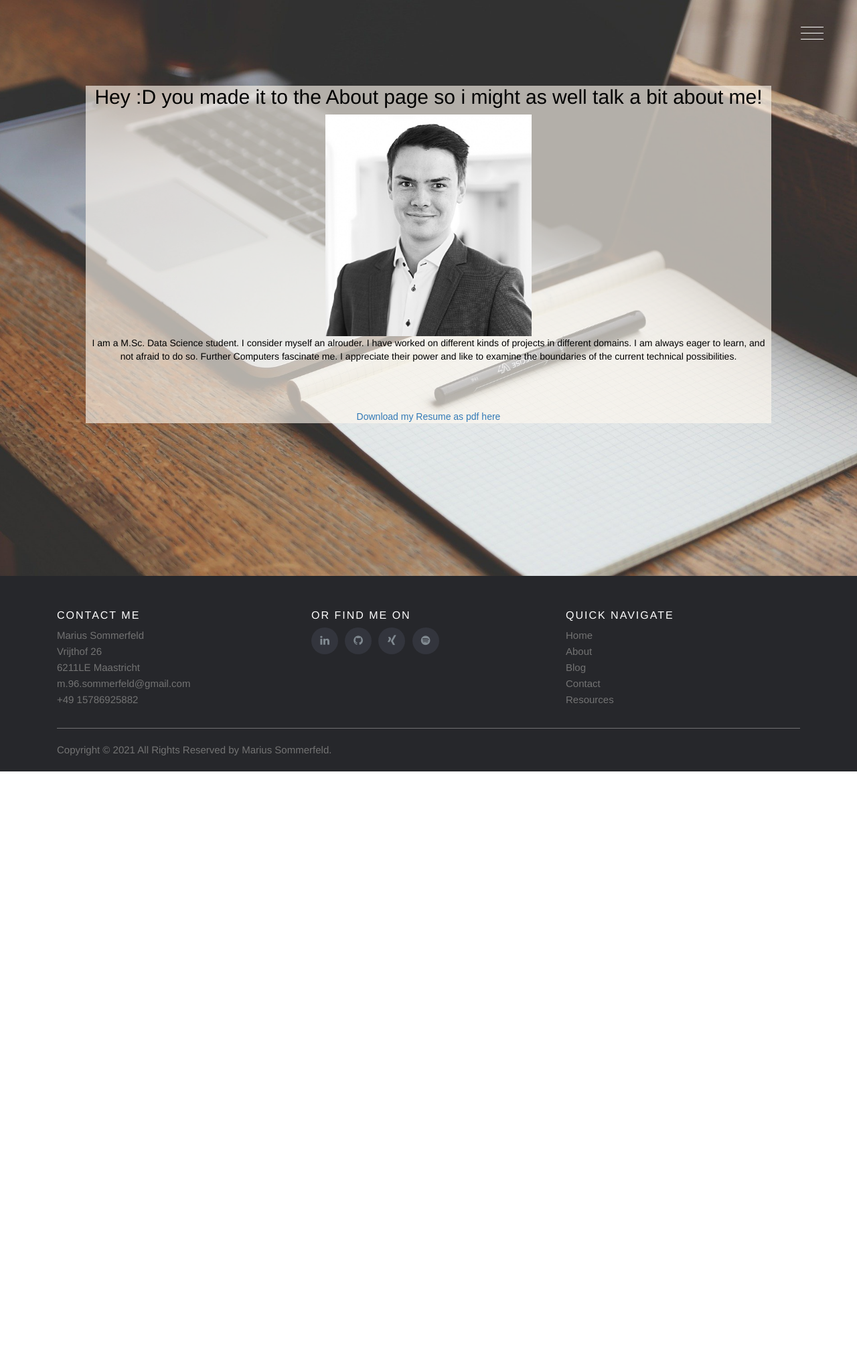
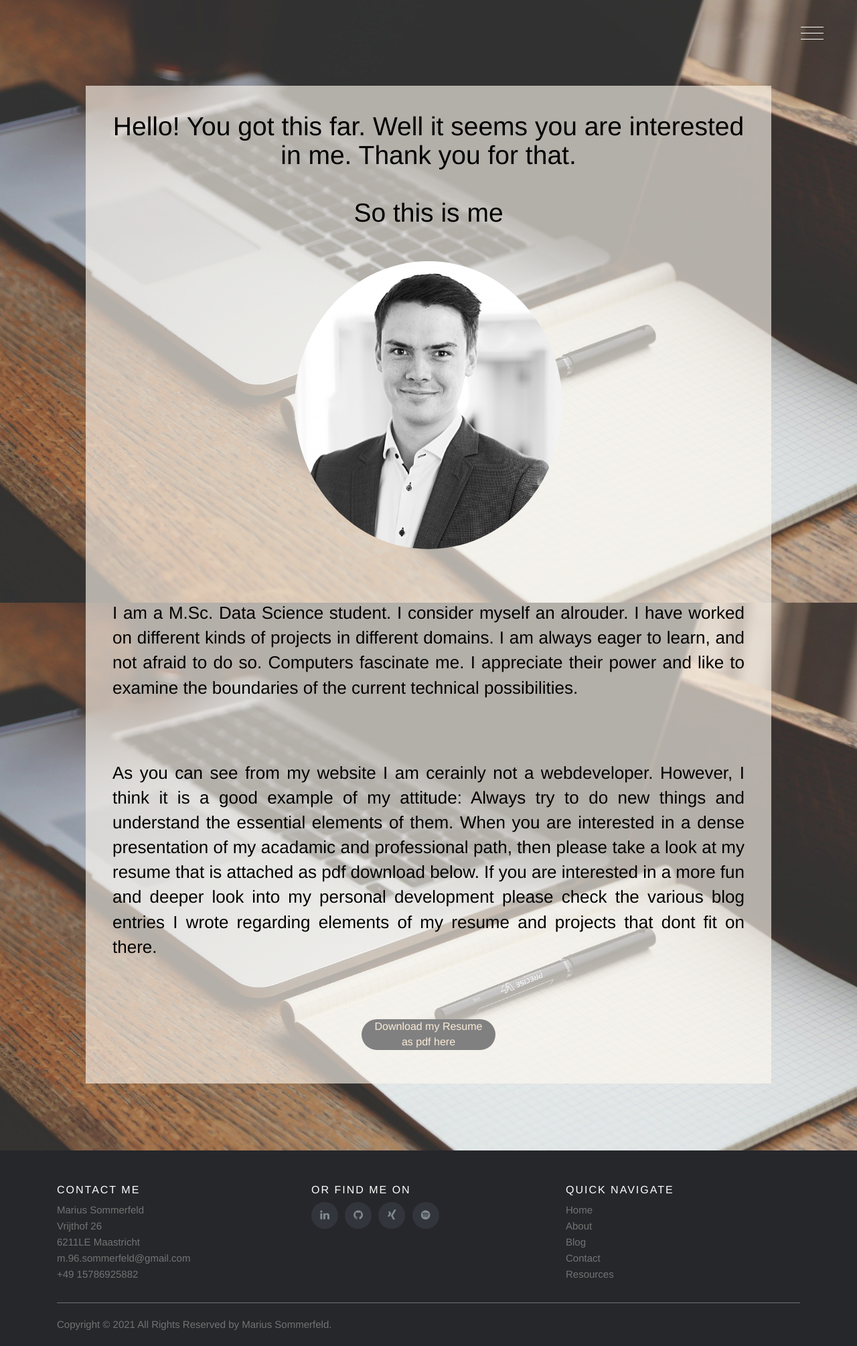
Before and after one commit to Marius-So/Marius-So.github.io, a Jekyll site: the page built from sites/about.html, in a window 1280 px wide. Shown: the whole page at 67% size. Built offline with Jekyll 4.4.1, drawn with Linux system fonts in a browser that asks for light colours; nearby versions of some CDN libraries; comment, search, counter and statistics services are not loaded; before the commit the page ends 1152 px from its top, so only the background shows below that.

Commit message:
a lot of development

```diff
--- a/_sass/about-styling.scss
+++ b/_sass/about-styling.scss
@@ -5,7 +5,6 @@
     text-align: center;
     position: relative;
     display: inline-block;
-    font-size: 100;
     z-index: 10;
     margin-top: 0%;
     background: none;
@@ -13,27 +12,81 @@
     padding-bottom:100px;
 }
 
+.start_block{
+    width:100%;
+    margin: 0%;
+    height: 600px;
+    text-align: center;
+    font-size: 40px;
+    background-color: rgba(255, 249, 240, 0.631);
+    font-size: 26px;
+
+}
+
 .content_block{
     width:80%;
     margin: 10%;
     height: 100%;
     background-color: rgba(255, 249, 240, 0.631);
+    font-size: 26px;
+    padding-bottom: 10px;
+    margin-bottom: 0%;
+
 }
 .about h2{
+    font-weight: 200;
+    padding: 40px 40px;
     background: none;
+    font-size: 1.5em;
     }
 .about img{
-        width: 30%;
+        width: 60%;
+        max-width: 400px;
+        border-radius: 50%;
         }
 
 .about p{
     background: none;
+    padding: 40px 40px;
+    font-weight: 200;
+    text-align: justify;
     }
+
+.about p a{
+    color: inherit;
+    font-weight: 1.5em;
+}
+
+.about .download_button{
+    background-color: rgb(128, 128, 128);
+    display: flex;
+    justify-content: center;
+    align-items: center;
+    color: antiquewhite;
+    border-radius: 25px;
+    font-size: 16px;
+    margin: auto;
+    width: 200px;
+    margin-top: 2px;
+    margin-bottom: 40px;
+}
+.about .download_button a{
+    color: antiquewhite;
+    margin: 0%;
+    text-align: center;
+    display: inline-block;
+    padding: 0 10px;
+}
+.about .download_button:hover{
+    margin-top: 0px;
+    margin-bottom: 42px;
+
+}
 
 @media (max-width: 850px) {
     .content_block{
         width:80%;
-        margin-top: 20%;
+        margin-top: 15%;
         height: 100%;
         background-color: rgba(255, 249, 240, 0.631);
 
--- a/_sass/main.scss
+++ b/_sass/main.scss
@@ -5,11 +5,12 @@
 @import "blogcards.scss";
 @import "index-styling.scss";
 @import "about-styling.scss";
+@import "resources-styling.scss";
 
 body, ul, li, h1, h2, a{
   margin: 0;
   padding: 0;
-  font-family: arial;
+  font-family: "Helvetica Neue";
 }
 
 .content{
--- /dev/null
+++ b/_sass/resources-styling.scss
@@ -0,0 +1,78 @@
+
+
+.resources{
+    color: black;
+    text-align: center;
+    position: relative;
+    display: inline-block;
+    z-index: 10;
+    margin-top: 0%;
+    background: none;
+    width: 100%;
+    padding-bottom:100px;
+    background-color: #fff9f0a1;
+    width: 80%;
+    margin: 10%;
+    font-size: 20px;
+    padding-bottom: 0%;
+}
+
+
+.resources h2{
+    font-weight: 200;
+    padding: 40px 40px;
+    background: none;
+    font-size: 1.5em;
+    }
+
+.resources p{
+    background: none;
+    padding: 20px 5%;
+    font-weight: 200;
+    }
+
+.resources p::first-line{
+    text-align: justify;
+}
+
+.resources p a{
+    color: inherit;
+    font-weight: 1.5em;
+}
+
+.resources .list{
+    font-weight: 200;
+    text-align: left;
+    list-style-type: none;
+    padding: 0 5%;
+    padding-bottom: 0px;
+
+}
+.resources .list ul{
+  font-weight: 200;
+  text-align: left;
+  list-style-type: katakana;
+  padding: 5%;
+  padding-bottom: 40px;
+  font-family: "Helvetica Neue",Helvetica,sans-serif;
+}
+
+.resources .list ul li a{
+    font-weight: 200;
+    font-size: 1em;
+    text-align: left;
+    color: black;
+  }
+
+
+
+
+@media (max-width: 850px) {
+    .resources{
+        width:80%;
+        margin-top: 15%;
+        height: 100%;
+        background-color: rgba(255, 249, 240, 0.631);
+
+    }
+}
--- a/index.html
+++ b/index.html
@@ -1,6 +1,6 @@
 ---
 layout: default
-title: This is the index
+title: Marius Website
 ---
 
 <div class="index">
--- a/sites/about.html
+++ b/sites/about.html
@@ -1,19 +1,31 @@
 ---
 layout: default
-title: About
+title: Marius Sommerfeld
 permalink: /sites/about.html
 ---
 
 <div class="about">
+
     <div class="content_block">
-        <h2>Hey :D you made it to the About page so i might as well talk a bit about me!</h2>
+        <h2>Hello! You got this far. Well it seems you are interested in me. Thank you for that. <br> <br> So this is me</h2>
         <img src="/assets/images/Sommerfeld.jpg" alt="that is me">
-        <p>I am a M.Sc. Data Science student. I consider myself an alrouder. I have worked on different kinds of projects in different domains. I am always eager to learn, and not afraid to do so. Further Computers fascinate me.
-            I appreciate their power and like to examine the boundaries of the current technical possibilities.</p>
+        <br>
+        <br>
+        <p class="intro">I am a M.Sc. Data Science student. I consider myself an alrouder. I have worked on different kinds of projects in different domains. I am always eager to learn, and not afraid to do so. Computers fascinate me.
+            I appreciate their power and like to examine the boundaries of the current technical possibilities.
+        </p>
+        <p class="sub_intro">As you can see from my website I am cerainly not a webdeveloper. However, I think it is a good example of my attitude:
+            Always try to do new things and understand the essential elements of them. When you are interested in a dense presentation of my acadamic and professional path, then please take a look at my resume that is attached as pdf download below.
+            If you are interested in a more fun and deeper look into my personal development please check the various <a href="/sites/blog.html">blog entries</a> I wrote regarding elements of my resume and projects that dont fit on there.
+
+
+        </p>
+
 
         <br>
-        <br>
-        <br>
+
+        <div class="download_button">
         <a href="/downloads/Resume_Marius_Sommerfeld.pdf" download>Download my Resume as pdf here</a>
+        </div>
     </div>
 </div>
```
Also changed, not shown: sites/resources.html (added, +28 -0 lines), 1 other file.
